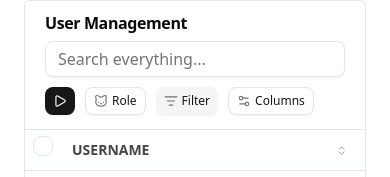
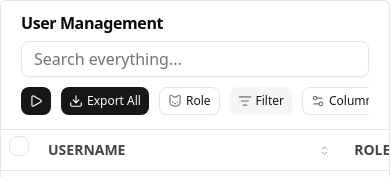
Before and after one commit to VinLee04/tanstacktable, a React (Vite) app: page / in a window 390 px wide. Shown: the top 177 px of the page. Built offline with nearby package versions, Linux system fonts and the light colour scheme; grey boxes are pictures that could not be loaded.

Commit message:
add DebouncedInput, Clear Filter, Remove Boolean, Export Excel

```diff
--- a/src/components/layout/main-layout.tsx
+++ b/src/components/layout/main-layout.tsx
@@ -8,7 +8,7 @@ const MainLayout = () => {
             <motion.div
                 animate={{y: ['-100%', 0, 0, 0, '100%']}}
                 transition={{duration: 3, ease: 'easeInOut', delay: 1}}
-                className='fixed inset-0 text-emerald-600 font-serif bg-emerald-200 z-50 leading-[100vh] text-center text-7xl font-bold'>
+                className='fixed inset-0 text-emerald-600 font-serif bg-emerald-200 z-50 leading-[100vh] text-center text-2xl md:text-3xl lg:text-7xl font-bold'>
 
                 TANSTACK TABLE
 
--- a/src/page/system/users/table.tsx
+++ b/src/page/system/users/table.tsx
@@ -1,3 +1,4 @@
+import * as XLSX from "xlsx";
 import {Tooltip, TooltipContent, TooltipProvider, TooltipTrigger} from "@/components/ui/tooltip"
 import {Popover, PopoverContent, PopoverTrigger} from "@/components/ui/popover"
 import {Avatar, AvatarFallback, AvatarImage} from "@/components/table/avatar"
@@ -24,13 +25,13 @@ import {
     DebouncedInput
 } from "@/components/table/data-grid-table.tsx";
 import {makeUser, type TUser} from "@/mock/user.ts";
-import {useEffect, useMemo, useState} from "react";
+import {useCallback, useEffect, useMemo, useState} from "react";
 import {DataGridColumnHeader} from "@/components/table/data-grid-column-header.tsx";
 import {DataGrid} from "@/components/table/data-grid.tsx";
 import {DataGridPagination} from "@/components/table/data-grid-pagination.tsx";
 import {CardTable, CardToolbar} from "@/components/table/card.tsx";
 import {DataGridColumnVisibility} from "@/components/table/data-grid-column-visibility.tsx";
-import {Cat, ListFilter, Pause, Play, Settings2, X} from "lucide-react";
+import {Cat, Download, ListFilter, Pause, Play, Settings2, X} from "lucide-react";
 import {TableActionBar} from "@/components/table/table-action-bar.tsx";
 import {Button} from "@/components/table/button.tsx";
 import {ActiveBadge, Badge, type TUserRole, UserRoleBadge} from "@/components/table/badge.tsx";
@@ -48,7 +49,7 @@ const UserManagementTable = () => {
 
 
     useEffect(() => {
-        const newData = makeUser(20000);
+        const newData = makeUser(200);
         new Promise(resolve => setTimeout(resolve, 4300)).then(() => {
                 setUserData(newData);
                 setLoading(false);
@@ -287,6 +288,19 @@ const UserManagementTable = () => {
         ], [isShowFilter]
     )
 
+    // const handleExportToCsv = (): void => {
+    //         const headers = table
+    //             .getHeaderGroups()
+    //             .map((x) => x.headers)
+    //             .flat();
+    //
+    //         const rows = table.getCoreRowModel().rows;
+    //
+    //         // const csvBlob = getCsvBlob(headers, rows);
+    //         exportToCsv("persons_data", headers, rows);
+    //     };
+
+
     // eslint-disable-next-line react-hooks/incompatible-library
     const table = useReactTable({
         columns,
@@ -321,9 +335,25 @@ const UserManagementTable = () => {
         } : u));
         table.setRowSelection({});
     }
+
+    const handleExportExcel = useCallback((type: 'all'|'selection') => {
+        const Heading = [['ID', 'Username', 'Avatar', 'Email', 'Role', 'Active', 'Join Date', 'Salary', 'Nationality', 'Flag']]
+        const Data = type === 'all' ? filteredData! :
+            filteredData!.filter(u => selectedIds.includes(u.id as unknown as Pick<TUser, 'id'>));
+
+        const wb = XLSX.utils.book_new();
+        const ws = XLSX.utils.json_to_sheet([]);
+
+        XLSX.utils.sheet_add_aoa(ws, Heading);
+        XLSX.utils.sheet_add_json(ws, Data, {origin: 'A2', skipHeader: true});
+
+        XLSX.utils.book_append_sheet(wb, ws, "User Data");
+        XLSX.writeFile(wb, "User Management.xlsx");
+    }, [filteredData, selectedIds]);
+
     return (
         <>
-            <section className='minHeight max-w-7xl w-full px-6'>
+            <section className='minHeight max-w-7xl w-full sm:px-6'>
 
                 <DataGrid
                     table={table}
@@ -343,7 +373,7 @@ const UserManagementTable = () => {
                 >
                     <Card>
                         <CardHeader className="py-3.5">
-                            <CardTitle>User Management </CardTitle>
+                            <CardTitle>User Management</CardTitle>
 
                             <DebouncedInput
                                 value={searchQuery}
@@ -351,10 +381,10 @@ const UserManagementTable = () => {
                                 placeholder="Search everything..."
                                 className="max-w-sm"
                             />
-
-                            <CardToolbar>
+                            <CardToolbar className='overflow-x-auto'>
                                 <Button onClick={() => setLoading(prev => !prev)}
                                         size='xs'>{loading ? <Pause/> : <Play/>}</Button>
+                                <Button onClick={() => handleExportExcel('all')} size='xs'><Download/>Export All</Button>
                                 <Popover>
                                     <PopoverTrigger asChild>
                                         <Button variant="outline" size='xs'>
@@ -438,6 +468,7 @@ const UserManagementTable = () => {
                                appearance='outline' onClick={() => handleActive(false)}>Disable</Badge>
                     </Button>
                     {selectedIds.length == 1 && <UserManagementUpdateForm user={selectedUser}/>}
+                    <Button size='sm' className='py-0' onClick={() => handleExportExcel('selection')}><Download/>Export</Button>
                 </TableActionBar>
             </section>
         </>
```
